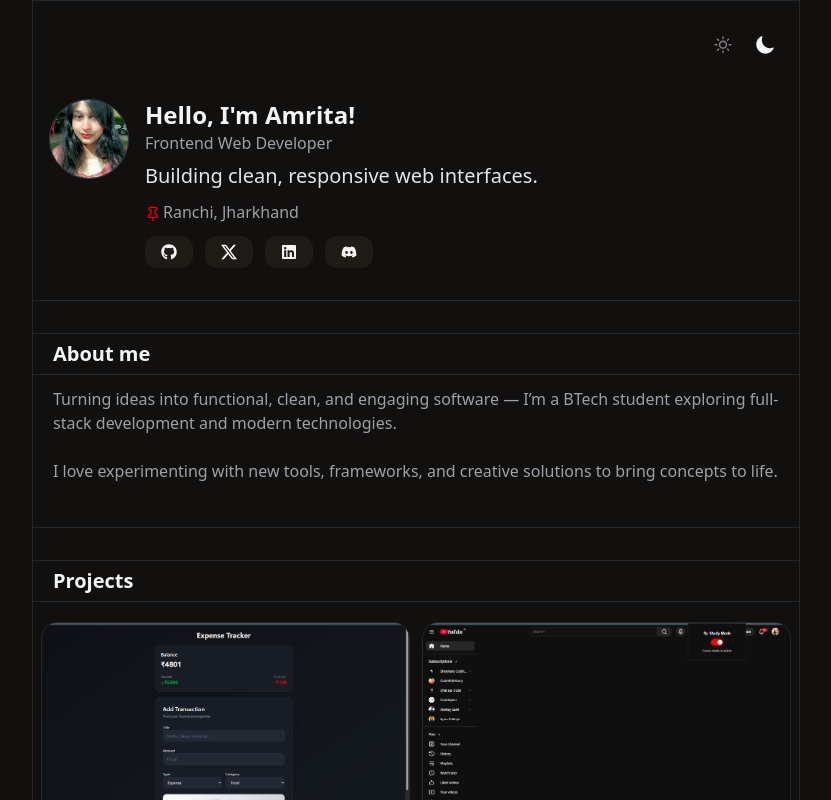
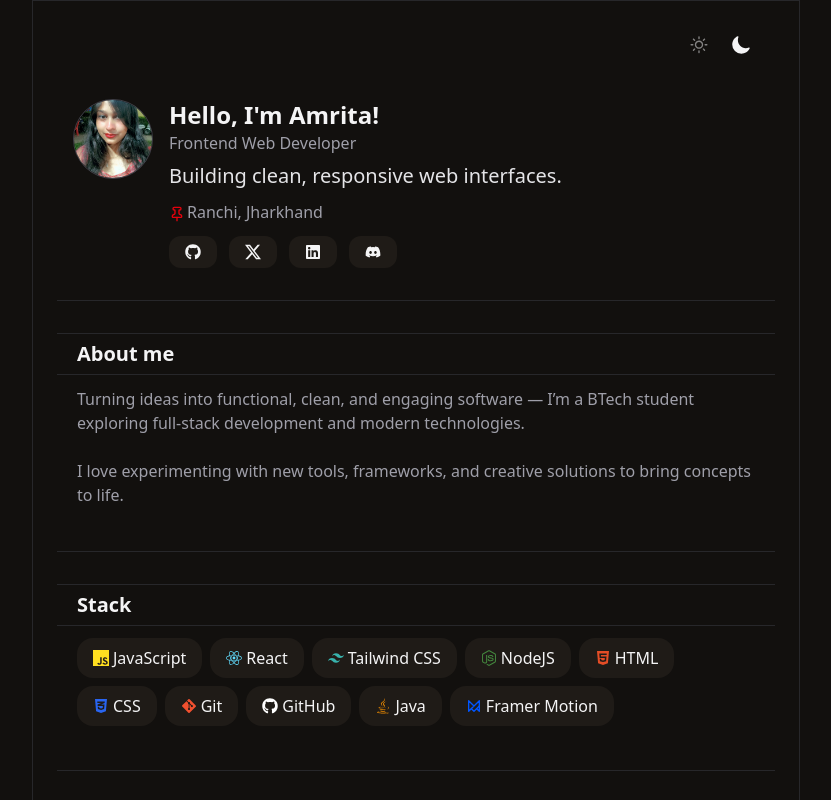
Before and after one commit to amritasrc/amrita-portfolio, a React (Vite) app: page / in a window 1280 px wide. Shown: the top 800 px of the page, without its empty margins (224-1055 px from the left). Built offline with nearby package versions, Linux system fonts and the light colour scheme.

Commit message:
feat: add tech stack

```diff
--- a/src/App.jsx
+++ b/src/App.jsx
@@ -8,12 +8,13 @@ import Contact from './Comps/Contact'
 
 const App = () => {
   return (
-    <div className='normal-cursor bg-zinc-50 text-zinc-900 dark:bg-[#12100e] dark:text-zinc-100 min-h-screen transition-colors duration-300'>
+    <div className=' bg-zinc-100 text-zinc-900 dark:bg-[#12100e] dark:text-zinc-100 min-h-screen transition-colors duration-300'>
 
-      <main className='relative min-h-screen max-w-3xl mx-auto pt-8 border border-zinc-300 dark:border-zinc-800 overflow-hidden'>
+      <main className='relative min-h-screen max-w-3xl mx-auto pt-8 px-6 border border-zinc-300 dark:border-zinc-800 overflow-hidden'>
         <Nav />
         <Intro />
         <About />
+        <Stack/>
         <Project />
         <Contact />
       </main>
--- a/src/Comps/Stack.jsx
+++ b/src/Comps/Stack.jsx
@@ -1,8 +1,14 @@
 import React from 'react'
-import { IoLogoJavascript } from "react-icons/io5";
+import { SiJavascript } from "react-icons/si";
 import { FaReact } from "react-icons/fa6";
 import { SiTailwindcss } from "react-icons/si";
 import { FaNodeJs } from "react-icons/fa";
+import { FaHtml5 } from "react-icons/fa";
+import { FaCss3Alt } from "react-icons/fa6";
+import { FaGitAlt } from "react-icons/fa";
+import { FaGithub } from "react-icons/fa";
+import { FaJava } from "react-icons/fa";
+import { TbBrandFramerMotion } from "react-icons/tb"
 import Tech from './Tech';
 
 const Stack = () => {
@@ -15,11 +21,16 @@ const Stack = () => {
 
             <div className='px-5 my-3 flex flex-wrap gap-2'>
 
-                <Tech Icon={IoLogoJavascript} name="JavaScript" color="text-yellow-300" />
+                <Tech Icon={SiJavascript} name="JavaScript" color="text-yellow-300" />
                 <Tech Icon={FaReact} name="React" color="text-[#61DAFB]" />
                 <Tech Icon={SiTailwindcss} name="Tailwind CSS" color="text-[#38B2AC]" />
                 <Tech Icon={FaNodeJs} name="NodeJS" color="text-[#43853D]" />
-
+                <Tech Icon={FaHtml5} name="HTML" color="text-[#E44D26]" />
+                <Tech Icon={FaCss3Alt} name="CSS" color="text-[#2965f1]"/>
+                <Tech Icon={FaGitAlt} name="Git" color="text-[#F1502F]"/>
+                <Tech Icon={FaGithub} name="GitHub" color="text-[#000000] dark:text-[#ffffff]"/>
+                <Tech Icon={FaJava} name="Java" color="text-[#ED8B00]"/>
+                <Tech Icon={TbBrandFramerMotion} name="Framer Motion" color="text-[#0055FF]"/>
             </div>
 
         </section>
```
